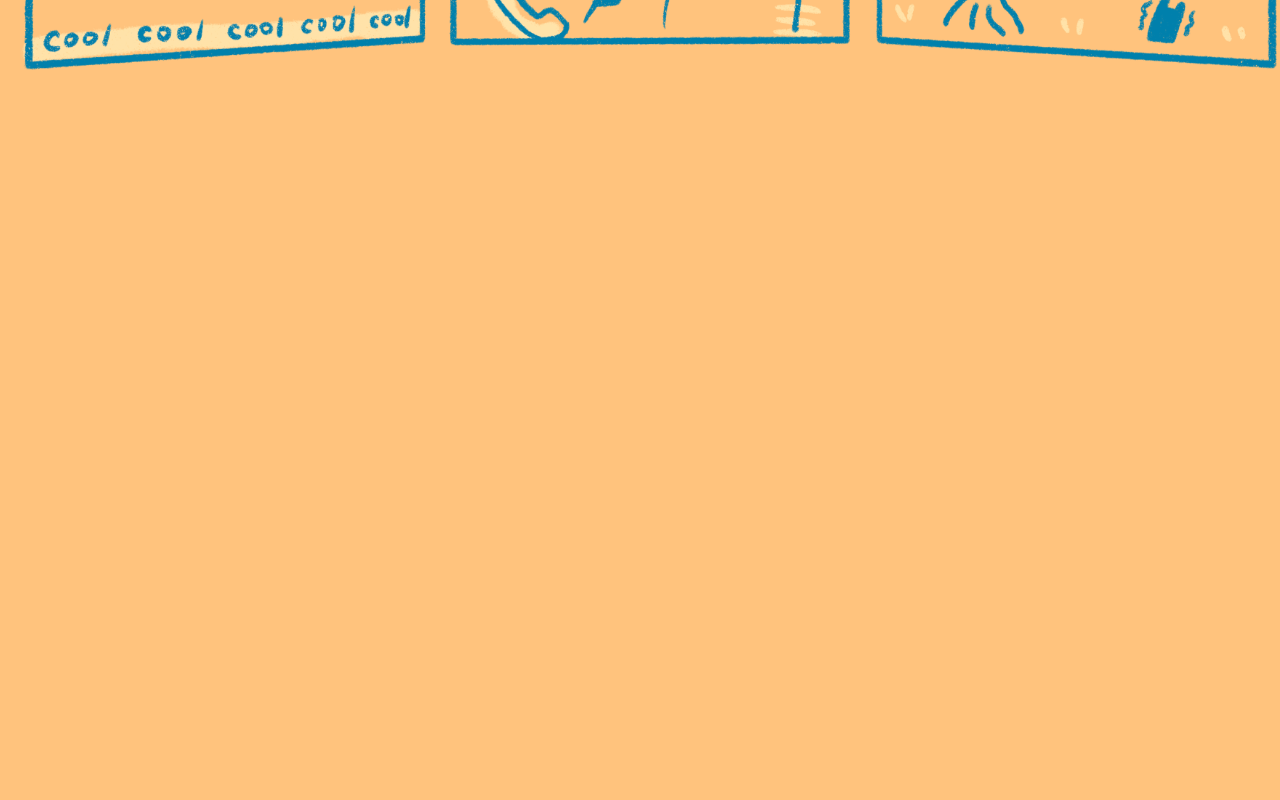
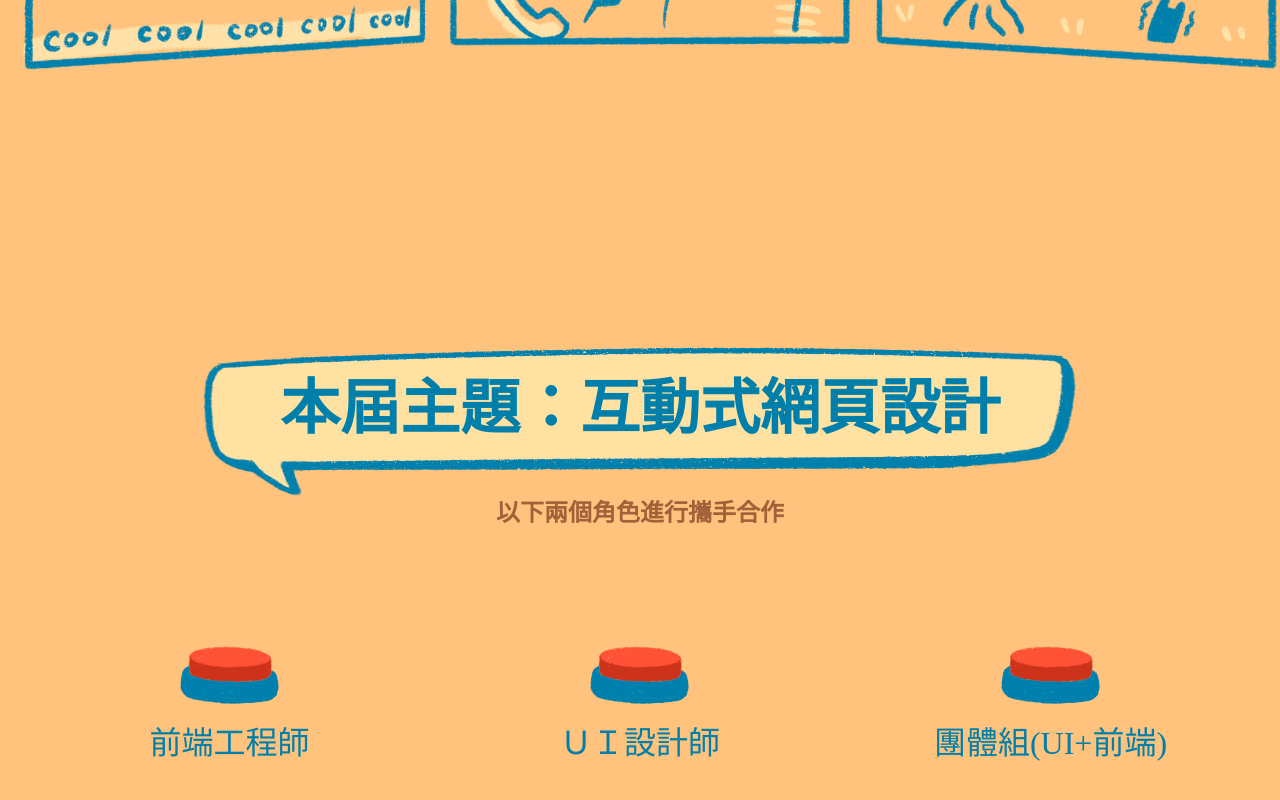
Before and after one commit to jun0527/TheF2E-4th, a Vue app: page / in a window 1280 px wide. Shown: the part 1294-2094 px from the top of the page. Before the commit the page ends 1600 px from the top, so only its background shows below. Built offline with nearby package versions, Linux system fonts and the light colour scheme; a web font is replaced by a local one.

Commit message:
feat: add Contestant

```diff
--- a/src/assets/css/all.scss
+++ b/src/assets/css/all.scss
@@ -3,4 +3,5 @@
 @import "@/assets/css/colors.scss";
 @import "@/assets/css/config/_base.scss";
 @import "@/assets/css/components/_icon.scss";
+@import "@/assets/css/components/_button.scss";
 @import "@/assets/css/components/_titleBg.scss";
--- /dev/null
+++ b/src/assets/css/components/_button.scss
@@ -0,0 +1,13 @@
+.press-btn {
+  .icon-join {
+    width: 103px;
+    height: 60px;
+    background-image: url("@/assets/image/btn/btn_join.png");
+    background-size: 103px 60px;
+  }
+  &:hover {
+    .icon-join {
+      background-image: url("@/assets/image/btn/btn_join_h.png");
+    }
+  }
+}
--- /dev/null
+++ b/src/components/Contestant.vue
@@ -0,0 +1,228 @@
+<template>
+  <div class="contestant-area">
+    <div class="contestant_title title_bg">
+      <h2>本屆主題：互動式網頁設計</h2>
+    </div>
+    <span class="h5 contestant_text">以下兩個角色進行攜手合作</span>
+    <ul class="contestant_list">
+      <li>
+        <img
+          class="contestant_image"
+          src="@/assets/image/character/character_f2e.png"
+          alt="contestant f2e"
+        />
+        <button class="press-btn contestant_btn">
+          <img
+            class="join-btn_hand"
+            src="@/assets/image/btn/btn_joinHand.gif"
+            alt="join hand"
+          />
+          <span class="icon icon-join"></span>
+          <span class="h4 btn_title">前端工程師</span>
+        </button>
+      </li>
+      <li class="reverse">
+        <img
+          class="contestant_image"
+          src="@/assets/image/character/character_ui.png"
+          alt="contestant ui"
+        />
+        <button class="press-btn contestant_btn">
+          <img
+            class="join-btn_hand"
+            src="@/assets/image/btn/btn_joinHand.gif"
+            alt="join hand"
+          />
+          <span class="icon icon-join"></span>
+          <span class="h4 btn_title">ＵＩ設計師</span>
+        </button>
+      </li>
+      <li>
+        <img
+          class="contestant_image"
+          src="@/assets/image/character/character_team.png"
+          alt="contestant team"
+        />
+        <button class="press-btn contestant_btn">
+          <img
+            class="join-btn_hand"
+            src="@/assets/image/btn/btn_joinHand.gif"
+            alt="join hand"
+          />
+          <span class="icon icon-join"></span>
+          <span class="h4 btn_title">團體組(UI+前端)</span>
+        </button>
+      </li>
+    </ul>
+  </div>
+</template>
+
+<script>
+export default {
+  name: "Contestant-Area",
+  data() {
+    return {
+      step: 0,
+    };
+  },
+  methods: {},
+  mounted() {},
+};
+</script>
+<style lang="scss" scope>
+@import "@/assets/css/colors.scss";
+.contestant-area {
+  min-height: 100vh;
+  padding-top: 40px;
+}
+.contestant_title {
+  &.title_bg {
+    // mix titleBg
+    width: 875px;
+    height: 151px;
+    background-size: 98.57px 151px, 677.86px 151px, 98.57px 151px;
+    padding-top: 26px;
+    padding-bottom: 49px;
+  }
+  h2 {
+    font-size: 60px;
+    line-height: 1.25;
+    font-weight: 700;
+    color: $primary_default;
+    text-align: center;
+  }
+}
+.contestant_text {
+  display: block;
+  color: $secondary_dark;
+  margin-bottom: 64px;
+  text-align: center;
+}
+.contestant_list {
+  max-width: 1196px;
+  width: 100%;
+  display: flex;
+  justify-content: space-between;
+  margin: 0 auto;
+  > li {
+    width: 359px;
+    height: 196px;
+  }
+  .contestant_image {
+    display: none;
+  }
+  .contestant_btn {
+    height: 100%;
+    display: flex;
+    flex-direction: column;
+    justify-content: flex-end;
+    align-items: center;
+    margin: 0 auto;
+    &:hover .join-btn_hand {
+      display: block;
+    }
+  }
+  .join-btn_hand {
+    display: none;
+    width: 57px;
+  }
+  .btn_title {
+    margin-top: 16px;
+    color: $primary_default;
+  }
+}
+@media (max-width: 1440px) {
+  .contestant_text {
+    font-size: 24px;
+    font-weight: 400;
+    margin-bottom: 39px;
+  }
+  .contestant_list {
+    max-width: 1180px;
+    .btn_title {
+      white-space: nowrap;
+      font-weight: 400;
+    }
+  }
+}
+@media (max-width: 768px) {
+  .contestant_title {
+    &.title_bg {
+      // mix titleBg
+      width: 100vw;
+      height: 72px;
+      background-size: 100vw 72px;
+      padding-top: 12.4px;
+      padding-bottom: 25.5px;
+    }
+    h2 {
+      font-size: 24px;
+      line-height: 1.4;
+    }
+  }
+  .contestant_text {
+    font-weight: 700;
+  }
+  .contestant_list {
+    max-width: 100%;
+    padding: 0 20px;
+    display: block;
+    margin: 0 auto;
+    > li {
+      max-width: 478px;
+      width: 100%;
+      height: auto;
+      display: flex;
+      align-items: center;
+      margin: 0 auto;
+      margin-bottom: 20px;
+    }
+    .reverse {
+      flex-direction: row-reverse;
+    }
+    .contestant_image {
+      display: block;
+      width: 50%;
+      margin-right: 20px;
+      margin-left: 0;
+    }
+    .reverse {
+      .contestant_image {
+        // margin-left: 20px;
+        margin-right: 0;
+      }
+    }
+    .contestant_btn {
+      width: calc(50% - 20px);
+      height: 196px;
+    }
+    .join-btn_hand {
+      display: none;
+      width: 57px;
+    }
+    .btn_title {
+      font-weight: 700;
+    }
+  }
+}
+@media (max-width: 500px) {
+  .contestant_list {
+    .btn_title {
+      font-size: 20px;
+    }
+  }
+}
+@media (max-width: 375px) {
+  .contestant_text {
+    font-size: 20px;
+  }
+  .contestant_list {
+    .contestant_image {
+      display: block;
+      width: 157px;
+      margin-right: 0;
+      margin-left: 0;
+    }
+  }
+}
+</style>
--- a/src/components/FixBackground.vue
+++ b/src/components/FixBackground.vue
@@ -51,7 +51,7 @@
         </div>
       </div>
     </div>
-    <button class="background_join-btn">
+    <button class="press-btn background_join-btn">
       <span class="join-btn_text">JOIN</span>
       <img
         class="join-btn_hand"
@@ -228,11 +228,6 @@ export default {
   bottom: 20px;
   width: 103px;
   height: 173px;
-  &:hover {
-    .icon-join {
-      background-image: url("@/assets/image/btn/btn_join_h.png");
-    }
-  }
   .join-btn_text {
     font-size: 24px;
     font-weight: 700;
@@ -241,12 +236,6 @@ export default {
   }
   .join-btn_hand {
     width: 57px;
-  }
-  .icon-join {
-    width: 103px;
-    height: 60px;
-    background-image: url("@/assets/image/btn/btn_join.png");
-    background-size: 103px 60px;
   }
 }
 @media (max-width: 1440px) {
--- a/src/components/QuestionArea.vue
+++ b/src/components/QuestionArea.vue
@@ -64,7 +64,7 @@ export default {
 <style lang="scss" scope>
 @import "@/assets/css/colors.scss";
 .question-area {
-  height: 100vh;
+  min-height: 100vh;
   padding-top: 40px;
 }
 .question_title {
--- a/src/views/F2E_Index.vue
+++ b/src/views/F2E_Index.vue
@@ -5,6 +5,7 @@
     <FixBackground></FixBackground>
     <Start></Start>
     <QuestionArea></QuestionArea>
+    <Contestant></Contestant>
   </div>
 </template>
 
@@ -15,6 +16,7 @@ import SidebarMenu from "@/components/SidebarMenu.vue";
 import FixBackground from "@/components/FixBackground.vue";
 import Start from "@/components/Start.vue";
 import QuestionArea from "@/components/QuestionArea.vue";
+import Contestant from "@/components/Contestant.vue";
 
 export default {
   name: "F2E_Index",
@@ -29,6 +31,7 @@ export default {
     FixBackground,
     Start,
     QuestionArea,
+    Contestant,
   },
   methods: {
     // init() {
```
